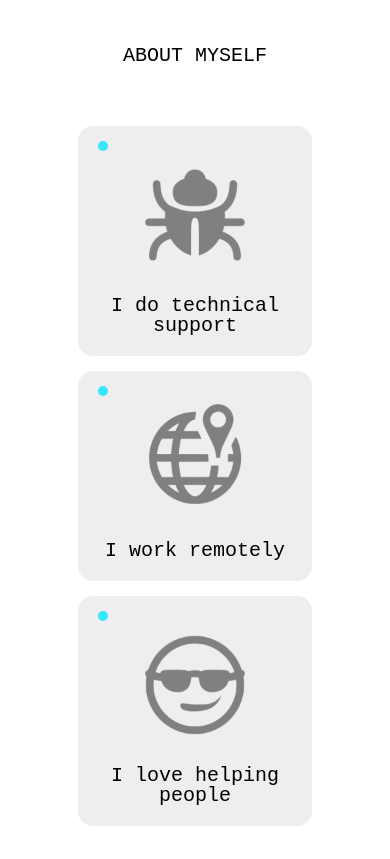
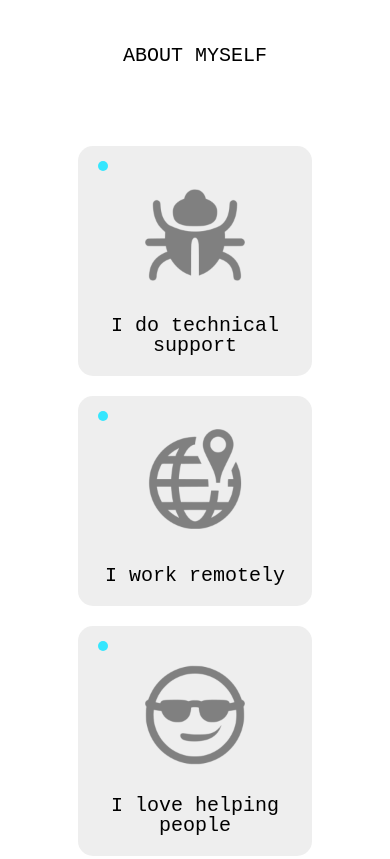
Before and after one commit to Tatiana2611/my-web-page, a plain HTML site: page index.html in a window 390 px wide. Shown: the part 800-1659 px from the top of the page. Drawn offline with Linux system fonts and the light colour scheme; a web font is replaced by a local one.

Commit message:
added mobile updates

```diff
--- a/css/style.css
+++ b/css/style.css
@@ -208,11 +208,11 @@ h1 {
         display: flex;
         flex-direction: column;
         align-content: center;
-        gap: 15px;
     }
 
     .feature {
         width: 60vw;
+        margin-top: 20px;
     }
 }
 
```
